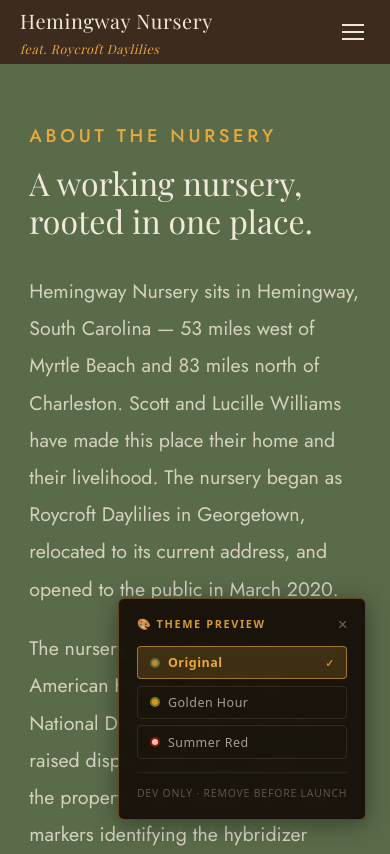
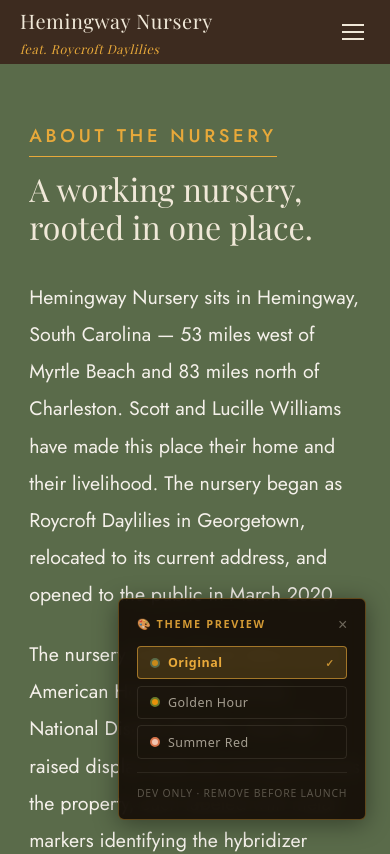
Before and after one commit to fifth-monger/hemingway-react, a React (Vite) app: page /about in a window 390 px wide. Shown: the top 854 px of the page. Built offline with nearby package versions, Linux system fonts and the light colour scheme; a web font is replaced by a local one.

Commit message:
tweaking global design and theme design

```diff
--- a/src/components/ThemeSwitcher.jsx
+++ b/src/components/ThemeSwitcher.jsx
@@ -13,7 +13,7 @@ const THEMES = {
     "--gold-light": "#e8a93a",
     "--sage":       "#5a6b4a",
     "--sage-light": "#7a8f68",
-    "--terra":      "#b85c38",
+    "--terra":      "#e8a93a",
     "--moss":       "#3a4c2e",
     "--text":       "#2a1e14",
     "--text-mid":   "#5a4535",
@@ -37,14 +37,14 @@ const THEMES = {
   "Summer Red": {
     "--cream":      "#fffbf0",
     "--parchment":  "#fff3d4",
-    "--bark":       "#4a2800",
-    "--bark-mid":   "#6b3a00",
+    "--bark":       "#3d0a0a",
+    "--bark-mid":   "#5c1a10",
     "--gold":       "#f2c4b0",
-    "--gold-light": "#d44060",
-    "--sage":       "#8a1a0a",
-    "--sage-light": "#b02a14",
-    "--terra":      "#d94a18",
-    "--moss":       "#5a0a00",
+    "--gold-light": "#c8d020",
+    "--sage":       "#d4724a",
+    "--sage-light": "#e8926a",
+    "--terra":      "#d44060",
+    "--moss":       "#b84a28",
     "--text":       "#2a1800",
     "--text-mid":   "#5a3a00",
     "--text-light": "#8a6a30",
--- a/src/styles/global.css
+++ b/src/styles/global.css
@@ -55,13 +55,13 @@ body {
 }
 
 .btn-primary { background: var(--gold); color: var(--bark); }
-.btn-primary:hover { background: var(--gold-light); }
+.btn-primary:hover { background: var(--terra); }
 
 .btn-outline {
   background: transparent; color: #fdf8f2;
   border: 1.5px solid rgba(253,248,242,0.55);
 }
-.btn-outline:hover { border-color: var(--gold-light); color: var(--gold-light); }
+.btn-outline:hover { border-color: var(--terra); color: var(--terra); }
 
 
 /* ─────────────────────────────────────────
@@ -72,8 +72,11 @@ body {
   font-weight: 500;
   text-transform: uppercase;
   letter-spacing: 0.2em;
-  color: var(--gold-light);
+  color: var(--terra);
   margin-bottom: 0.8rem;
+  border-bottom: 1px solid var(--gold-light);
+  padding-bottom: 0.3rem;
+  display: inline-block;
 }
 
 .section-title {
@@ -116,7 +119,7 @@ nav {
   color: var(--parchment); text-decoration: none;
   opacity: 0.8; transition: opacity 0.2s;
 }
-.nav-links a:hover { opacity: 1; color: var(--gold-light); }
+.nav-links a:hover { opacity: 1; color: var(--terra); }
 
 .nav-cta {
   background: var(--gold); color: var(--bark) !important;
@@ -124,7 +127,7 @@ nav {
   opacity: 1 !important; font-weight: 500 !important;
   transition: background 0.2s !important;
 }
-.nav-cta:hover { background: var(--gold-light) !important; }
+.nav-cta:hover { background: var(--terra) !important; }
 
 .nav-hamburger {
   display: none;
@@ -152,7 +155,7 @@ nav {
   opacity: 0.85;
 }
 .nav-mobile a:last-child { border-bottom: none; }
-.nav-mobile a:hover { color: var(--gold-light); opacity: 1; }
+.nav-mobile a:hover { color: var(--terra); opacity: 1; }
 .nav-mobile .nav-cta {
   margin-top: 0.5rem; text-align: center;
   background: var(--gold); color: var(--bark) !important;
@@ -168,8 +171,8 @@ nav {
 .hero {
   min-height: calc(100vh - 60px);
   background:
-    linear-gradient(to bottom, rgba(42,30,20,0.77) 0%, rgba(42,30,20,0.60) 60%, rgba(42,30,20,0.87) 100%),
-    url('/images/sdlg-tray-hero.jpg') center/cover no-repeat;
+  linear-gradient(to bottom, rgba(42,30,20,0.50) 0%, rgba(42,30,20,0.75) 60%, rgba(42,30,20,0.70) 100%),
+  url('/images/nursery-picture-2.jpg') center/cover no-repeat;
   display: flex; flex-direction: column; justify-content: center;
   position: relative;
 }
@@ -358,7 +361,8 @@ nav {
 }
 .newsletter-bg {
   background:
-    linear-gradient(to bottom, rgba(42,30,20,0.82) 0%, rgba(42,30,20,0.88) 100%),
+     linear-gradient(to bottom, rgba(42,30,20,0.50) 0%, rgba(42,30,20,0.75) 60%, rgba(42,30,20,0.70) 100%),
+
     url('/images/newsletter-bg.JPG') center/cover no-repeat;
   padding: 6rem clamp(1.25rem, 3vw, 2.5rem);
   text-align: center;
@@ -424,7 +428,7 @@ nav {
   cursor: pointer; white-space: nowrap;
   transition: background 0.2s;
 }
-.newsletter-btn:hover { background: var(--gold-light); }
+.newsletter-btn:hover { background: var(--terra); }
 
 .newsletter-thanks {
   font-size: 1rem; font-weight: 400;
@@ -463,7 +467,7 @@ nav {
 .lm-about { background: var(--sage); }
 .lm-about .lm-heading    { color: var(--parchment); }
 .lm-about .section-label { color: var(--gold-light); }
-.lm-about .lm-prose p    { color: rgba(240,232,216,0.82); }
+.lm-about .lm-prose p    { color: rgba(253,248,242,0.95); }
 
 .lm-about-inner {
   display: grid;
@@ -508,8 +512,8 @@ nav {
 /* ─── Climate Zones ─── */
 .lm-climate {
   background:
-    linear-gradient(rgba(30,20,12,0.80), rgba(30,20,12,0.80)),
-    url('/images/nursery-picture-2.jpg') center/cover no-repeat;
+    radial-gradient(ellipse at center, rgba(45,42,18,0.92) 0%, rgba(45,42,18,0.80) 50%, rgba(45,42,18,0.15) 100%),
+    url('/images/nursery-picture-3.jpg') center/cover no-repeat;
 }
 .lm-climate { text-align: center; }
 .lm-climate .lm-heading    { color: var(--parchment); }
@@ -610,7 +614,7 @@ nav {
   color: var(--bark);
   transition: color 0.2s;
 }
-.faq-question:hover { color: var(--gold); }
+.faq-question:hover { color: var(--terra); }
 .faq-icon {
   font-size: 1.4rem;
   color: var(--gold);
@@ -660,7 +664,7 @@ nav {
   letter-spacing: 0.02em;
   transition: color 0.2s;
 }
-.faq-sidebar-phone:hover { color: var(--gold-light); }
+.faq-sidebar-phone:hover { color: var(--terra); }
 .faq-sidebar-email {
   display: block;
   font-size: 1.15rem;
@@ -670,7 +674,7 @@ nav {
   letter-spacing: 0.03em;
   transition: color 0.2s;
 }
-.faq-sidebar-email:hover { color: var(--gold-light); }
+.faq-sidebar-email:hover { color: var(--terra); }
 
 
 /* ═════════════════════════════════════════
@@ -702,7 +706,7 @@ nav {
   content: '';
   position: absolute;
   inset: 0;
-  background: linear-gradient(to bottom, rgba(42,30,20,0.68) 0%, rgba(42,30,20,0.52) 50%, rgba(42,30,20,0.74) 100%);
+  background: linear-gradient(to bottom, rgba(42,30,20,0.50) 0%, rgba(42,30,20,0.75) 60%, rgba(42,30,20,0.70) 100%);
   pointer-events: none;
   z-index: 1;
 }
@@ -839,10 +843,11 @@ nav {
   object-fit: cover;
   border-radius: 2px;
   display: block;
+  box-shadow: 0 12px 48px rgba(0,0,0,0.40);
 }
 .vs-area p {
   font-size: 1.175rem;
-  color: rgba(240,232,216,0.85);
+  color: rgba(253,248,242,0.95);
   line-height: 1.9;
   margin-bottom: 1.2rem;
 }
@@ -1043,7 +1048,7 @@ footer {
   text-decoration: none;
   transition: color 0.2s;
 }
-.footer-contact a:hover { color: var(--gold-light); }
+.footer-contact a:hover { color: var(--terra); }
 
 .footer-col ul { list-style: none; }
 .footer-col ul li { margin-bottom: 0.6rem; }
@@ -1051,7 +1056,7 @@ footer {
   color: rgba(240,232,216,0.6); text-decoration: none;
   font-size: 0.85rem; transition: color 0.2s;
 }
-.footer-col ul li a:hover { color: var(--gold-light); }
+.footer-col ul li a:hover { color: var(--terra); }
 
 .footer-bottom {
   border-top: 1px solid rgba(253,248,242,0.08);
@@ -1078,7 +1083,7 @@ footer {
 }
 .footer-review-btn:hover {
   background: rgba(232,169,58,0.12);
-  border-color: var(--gold-light);
+  border-color: var(--terra);
 }
 
 
@@ -1231,7 +1236,7 @@ footer {
     cursor: pointer; line-height: 1;
     transition: background 0.2s, border-color 0.2s;
   }
-  .zone-arrow:hover { background: rgba(20,13,8,0.95); border-color: var(--gold-light); }
+  .zone-arrow:hover { background: rgba(20,13,8,0.95); border-color: var(--terra); }
   .zone-arrow--left  { left: 0.25rem; }
   .zone-arrow--right { right: 0.25rem; }
   .zone-swipe-hint {
```
Also changed, not shown: public/images/nursery-picture-3.jpg (added), 1 other file (tests, documents, lock files or other folders).
